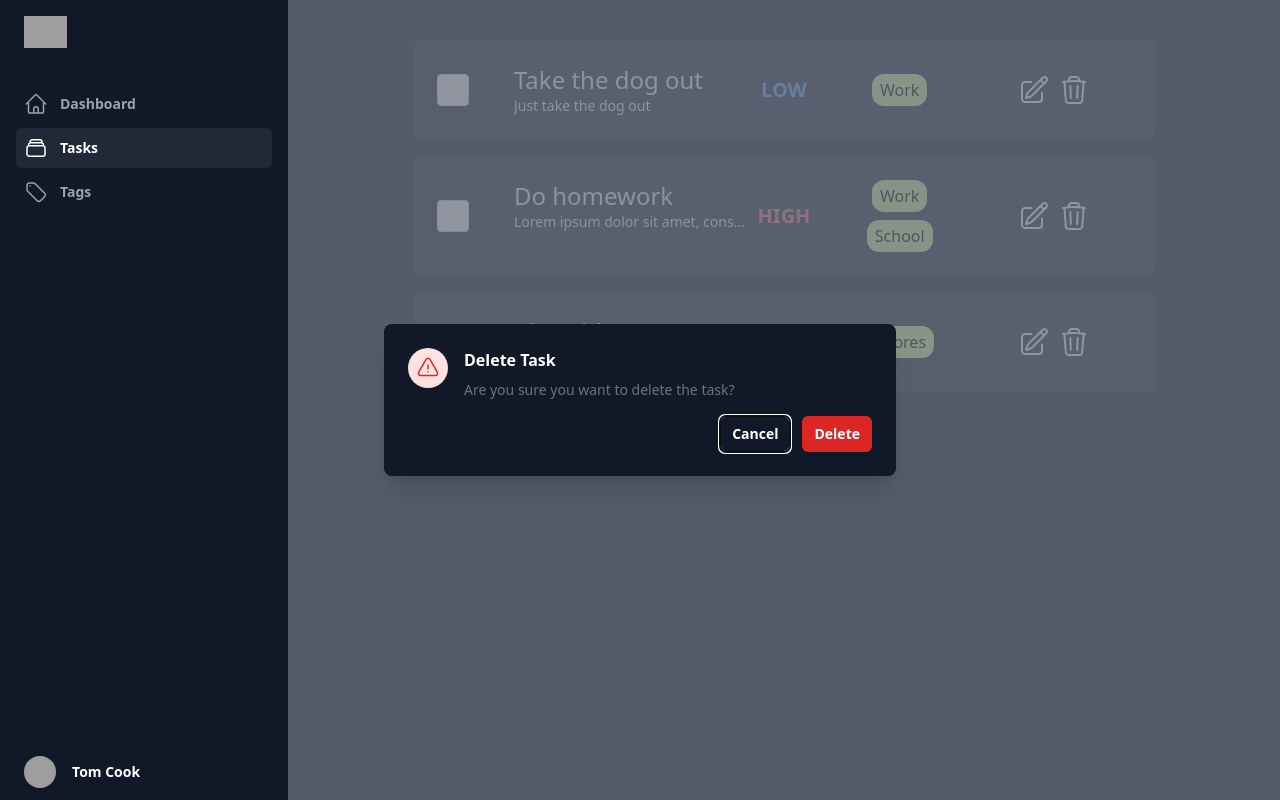
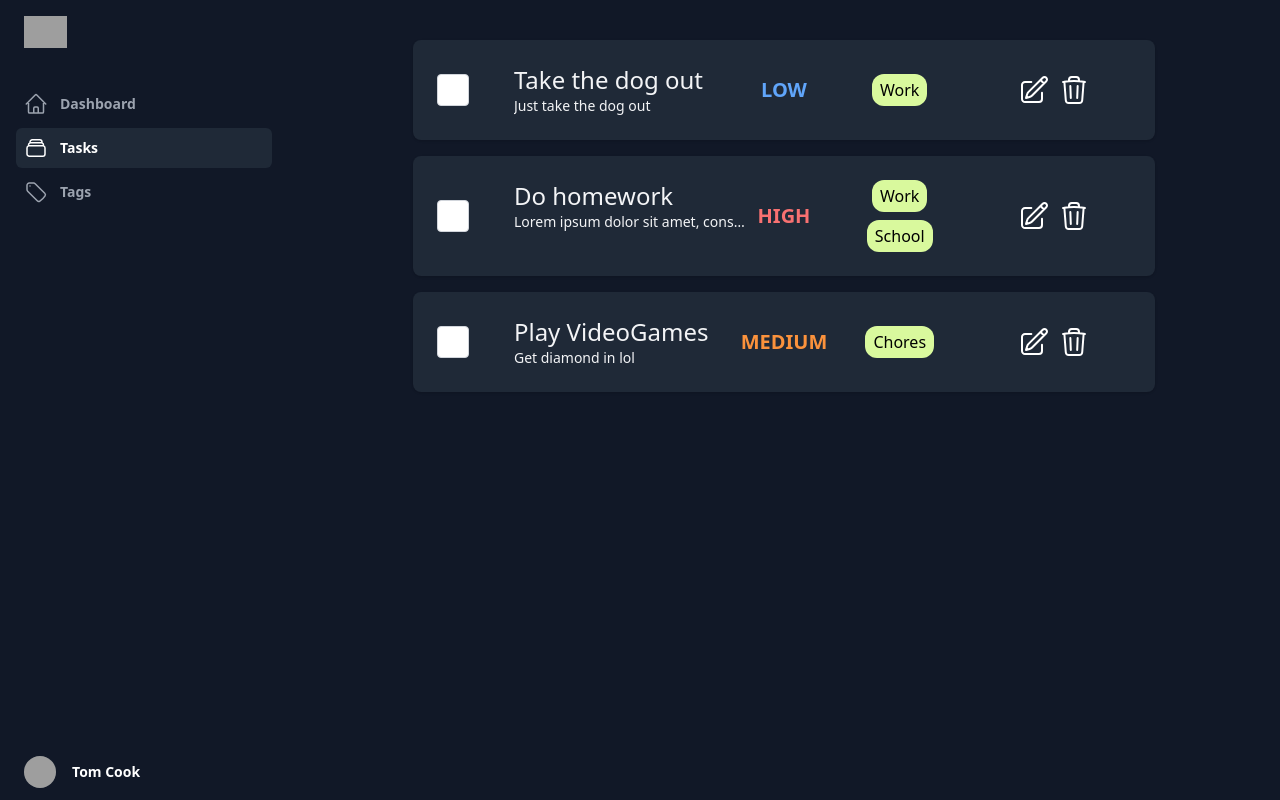
Before and after one commit to Speekz/viewstats-fe-test, a Next.js app: page /tasks in a window 1280 px wide. Built offline with nearby package versions, Linux system fonts and the light colour scheme; grey boxes are pictures that could not be loaded.

Commit message:
modals now display correctly on icon actions

```diff
--- a/src/components/Atoms/TaskCard/index.tsx
+++ b/src/components/Atoms/TaskCard/index.tsx
@@ -1,11 +1,12 @@
 "use client";
 
-import React, { FC } from "react";
+import React, { FC, useContext } from "react";
 import type { ITaskCard } from "./models/TaksCard.interface";
 import { ETaskPriority } from "../StatsCard/models/StatsCard.interface";
 import classNames from "classnames";
 import Chip from "../Chip";
 import { PencilSquareIcon, TrashIcon } from "@heroicons/react/24/outline";
+import { ModalContext } from "src/hooks/ModalContext";
 
 interface TaskCardProps {
   task: ITaskCard;
@@ -19,6 +20,13 @@ interface TaskCardProps {
  */
 
 const TaskCard: FC<TaskCardProps> = ({ task }) => {
+  const {
+    showDeleteTask,
+    setShowDeleteTask,
+    showCreateTask,
+    setShowCreateTask,
+  } = useContext(ModalContext);
+
   return (
     <div className="overflow-hidden w-4/5 rounded-lg bg-gray-800 px-4 py-5 shadow sm:p-6">
       <div className="grid grid-cols-9">
@@ -59,10 +67,20 @@ const TaskCard: FC<TaskCardProps> = ({ task }) => {
           ))}
         </div>
         <div className="flex gap-2 justify-center items-center col-span-2">
-          <div className="cursor-pointer" onClick={() => {}}>
+          <div
+            className="cursor-pointer"
+            onClick={() => {
+              setShowCreateTask(true);
+            }}
+          >
             <PencilSquareIcon className="text-white h-8" />
           </div>
-          <div className="cursor-pointer" onClick={() => {}}>
+          <div
+            className="cursor-pointer"
+            onClick={() => {
+              setShowDeleteTask(true);
+            }}
+          >
             <TrashIcon className="text-white h-8" />
           </div>
         </div>
--- a/src/components/Molecules/Modal/createTask.tsx
+++ b/src/components/Molecules/Modal/createTask.tsx
@@ -1,23 +1,25 @@
 "use client";
 
-import { Fragment, useRef, useState } from "react";
+import { Fragment, useContext, useRef, useState } from "react";
 import { Dialog, Transition } from "@headlessui/react";
+import { ModalContext } from "src/hooks/ModalContext";
 
 const createTaskModal = () => {
-  const [open, setOpen] = useState(true);
+  const { showCreateTask, setShowCreateTask } = useContext(ModalContext);
+
   const handleCreateTask = () => {
-    setOpen(false);
+    setShowCreateTask(false);
   };
 
   const cancelButtonRef = useRef(null);
 
   return (
-    <Transition.Root show={open} as={Fragment}>
+    <Transition.Root show={showCreateTask} as={Fragment}>
       <Dialog
         as="div"
         className="relative z-10"
         initialFocus={cancelButtonRef}
-        onClose={setOpen}
+        onClose={setShowCreateTask}
       >
         <Transition.Child
           as={Fragment}
@@ -83,7 +85,7 @@ const createTaskModal = () => {
                   <button
                     type="button"
                     className="mt-3 inline-flex w-full justify-center rounded-md bg-gray-900 px-3 py-2 text-sm font-semibold text-white shadow-sm ring-1 ring-inset ring-gray-300 hover:bg-gray-800 sm:col-start-1 sm:mt-0"
-                    onClick={() => setOpen(false)}
+                    onClick={() => setShowCreateTask(false)}
                     ref={cancelButtonRef}
                   >
                     Cancel
--- a/src/components/Molecules/Modal/deleteTask.tsx
+++ b/src/components/Molecules/Modal/deleteTask.tsx
@@ -1,26 +1,28 @@
 "use client";
 
-import { Fragment, useRef, useState } from "react";
+import { Fragment, useContext, useRef, useState } from "react";
 import { Dialog, Transition } from "@headlessui/react";
 import { ExclamationTriangleIcon } from "@heroicons/react/24/outline";
 import { toast } from "react-toastify";
+import { ModalContext } from "src/hooks/ModalContext";
 
 const deleteTaskModal = () => {
-  const [open, setOpen] = useState(true);
+  const { showDeleteTask, setShowDeleteTask } = useContext(ModalContext);
+
   const cancelButtonRef = useRef(null);
 
   const handleDeleteTask = () => {
     toast.success("Task deleted");
-    setOpen(false);
+    setShowDeleteTask(false);
   };
 
   return (
-    <Transition.Root show={open} as={Fragment}>
+    <Transition.Root show={showDeleteTask} as={Fragment}>
       <Dialog
         as="div"
         className="relative z-10"
         initialFocus={cancelButtonRef}
-        onClose={setOpen}
+        onClose={setShowDeleteTask}
       >
         <Transition.Child
           as={Fragment}
@@ -78,7 +80,7 @@ const deleteTaskModal = () => {
                   <button
                     type="button"
                     className="mt-3 inline-flex w-full justify-center rounded-md bg-gray-900 px-3 py-2 text-sm font-semibold text-white shadow-sm ring-1 ring-inset ring-gray-300 hover:bg-gray-800 sm:mt-0 sm:w-auto"
-                    onClick={() => setOpen(false)}
+                    onClick={() => setShowDeleteTask(false)}
                     ref={cancelButtonRef}
                   >
                     Cancel
--- a/src/components/templates/ApplicationShell/index.tsx
+++ b/src/components/templates/ApplicationShell/index.tsx
@@ -9,6 +9,7 @@ import Link from "next/link";
 import { navigation } from "./models/ApplicationShell.constants";
 import DeleteTaskModal from "../../Molecules/Modal/deleteTask";
 import CreateTaskModal from "../../Molecules/Modal/createTask";
+import { ModalContextProvider } from "src/hooks/ModalContext";
 
 interface ApplicationShellProps extends PropsWithChildren {
   title: string;
@@ -21,6 +22,7 @@ const ApplicationShell: FC<ApplicationShellProps> = ({ children, title }) => {
 
   return (
     <>
+      <ModalContextProvider>
         <div>
           <Transition.Root show={sidebarOpen} as={Fragment}>
             <Dialog
@@ -83,7 +85,10 @@ const ApplicationShell: FC<ApplicationShellProps> = ({ children, title }) => {
                         />
                       </div>
                       <nav className="flex flex-1 flex-col">
-                      <ul role="list" className="flex flex-1 flex-col gap-y-7">
+                        <ul
+                          role="list"
+                          className="flex flex-1 flex-col gap-y-7"
+                        >
                           <li>
                             <ul role="list" className="-mx-2 space-y-1">
                               {navigation.map((item) => (
@@ -197,9 +202,10 @@ const ApplicationShell: FC<ApplicationShellProps> = ({ children, title }) => {
           <main className="py-10 lg:pl-72">
             <div className="px-4 sm:px-6 lg:px-8">{children}</div>
             <DeleteTaskModal />
-          {/* <CreateTaskModal /> */}
+            <CreateTaskModal />
           </main>
         </div>
+      </ModalContextProvider>
     </>
   );
 };
```
Lines whose indentation alone changed are shown as unchanged.
